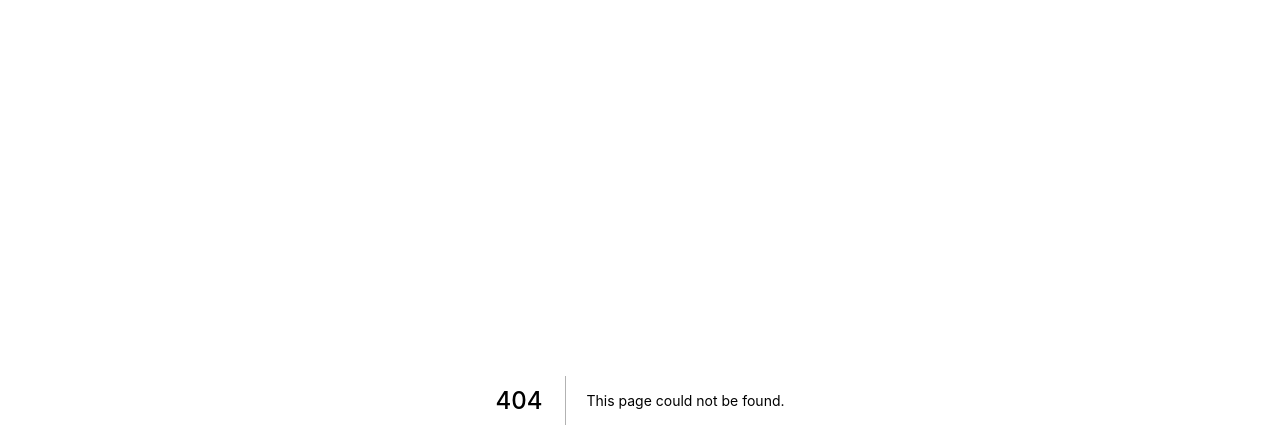
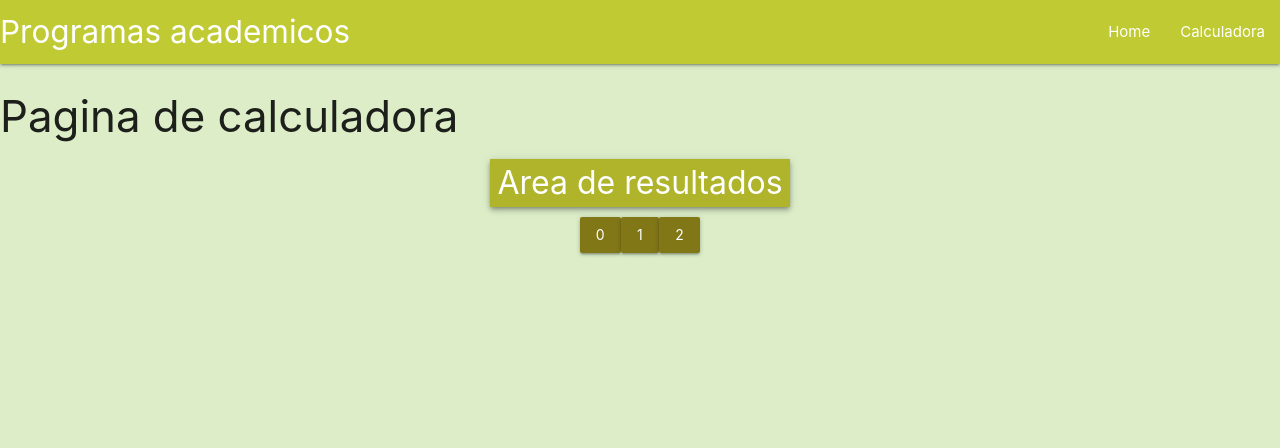
Before and after one commit to HOMH9797/rct_nxt_prb, a Next.js app: page /calc in a window 1280 px wide. Before the commit this address had no page. Shown: the top 448 px of the page. Built offline with nearby package versions, Linux system fonts and the light colour scheme.

Commit message:
Componente de calculadora

```diff
--- /dev/null
+++ b/components/generic/BarraTitulo.js
@@ -0,0 +1,25 @@
+import Link from "next/link"
+
+const links = [
+    {id:"1", url: "/", nombre: "Home" },
+    {id:"2", url: "/calc", nombre: "Calculadora" }
+]
+
+/* <li><Link href="/"><a>Home</a></Link></li>
+<li><Link href="/calc"><a>Calculadora</a></Link></li> */
+export default () => (
+    <nav>
+        <div className="nav-wrapper lime darken-1">
+            <a href="#" className="brand-logo">Programas academicos</a>
+            <ul id="nav-mobile" className="right hide-on-med-and-down">
+                {
+                    links.map(
+                        link=>{
+                        return <li key={link.id}><Link href={link.url}><a>{link.nombre}</a></Link></li>
+                        }
+                    )
+                }
+            </ul>
+        </div>
+    </nav>
+)
--- a/components/generic/Header.js
+++ b/components/generic/Header.js
@@ -12,7 +12,7 @@ export default () => (
         <style jsx global>
             {`
             body{
-                background:#a5d6a7
+                background:#dcedc8
             }
             `}
         </style>
--- /dev/null
+++ b/pages/calc.js
@@ -0,0 +1,26 @@
+import Header from "../components/generic/Header"
+import BarraTitulo from "../components/generic/BarraTitulo"
+
+export default () => (
+    <div>
+        <Header />
+        <BarraTitulo />
+        <h3>Pagina de calculadora</h3>
+        <div className="z-depth-2 lime darken-2 white-text center-align resultados">Area de resultados</div>
+        <div style={{ textAlign: "center" }}>
+            <a className="waves-effect lime darken-4  btn">0</a>
+            <a className="waves-effect lime darken-4  btn">1</a>
+            <a className="waves-effect lime darken-4  btn">2</a>
+        </div>
+        <style jsx>
+            {`
+                .resultados{
+                    width:300px;
+                    margin:0 auto;
+                    font-size: 32px;
+                    margin-bottom:10px;
+                }
+            `}
+        </style>
+    </div>
+)
```
Also changed, not shown: pages/index.js (+10 -7 lines).
